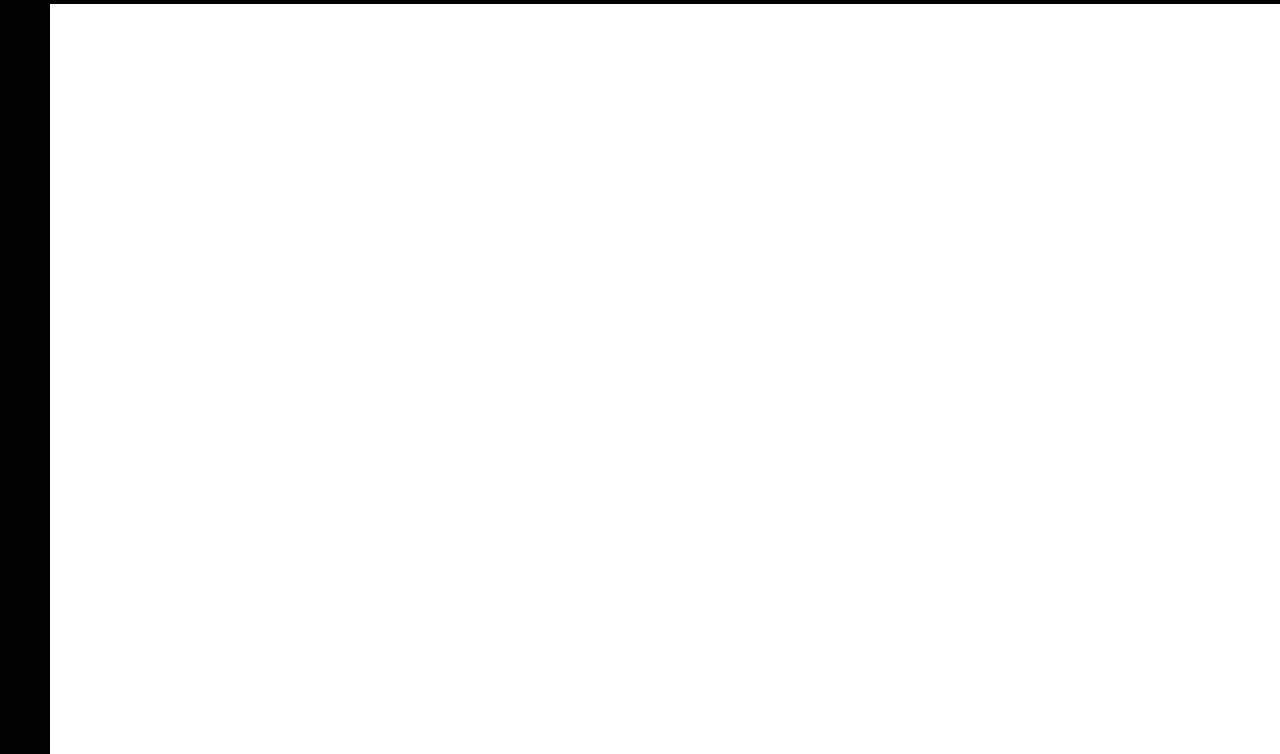
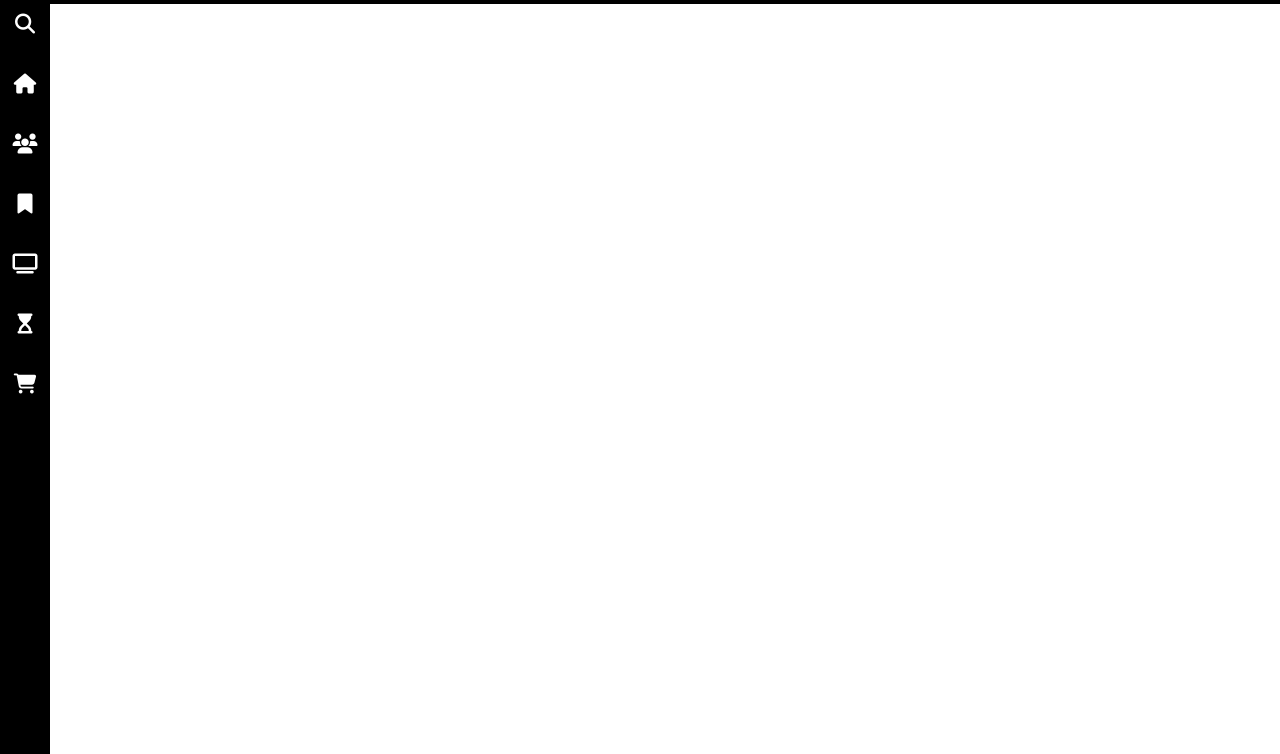
Before and after one commit to vinothsmart/movie-website, a plain HTML site: page index.html in a window 1280 px wide. Shown: the part 46-800 px from the top of the page. Drawn offline with Linux system fonts and the light colour scheme.

Commit message:
Update sidebar with left menu icons

```diff
--- a/index.html
+++ b/index.html
@@ -45,6 +45,14 @@
         </div>
       </div>
     </div>
-    <div class="sidebar"></div>
+    <div class="sidebar">
+      <i class="left-menu-icon fa-solid fa-magnifying-glass"></i>
+      <i class="left-menu-icon fa-solid fa-house"></i>
+      <i class="left-menu-icon fa-solid fa-users"></i>
+      <i class="left-menu-icon fa-solid fa-bookmark"></i>
+      <i class="left-menu-icon fa-solid fa-tv"></i>
+      <i class="left-menu-icon fa-solid fa-hourglass-start"></i>
+      <i class="left-menu-icon fa-solid fa-cart-shopping"></i>
+    </div>
   </body>
 </html>
--- a/style.css
+++ b/style.css
@@ -81,4 +81,14 @@ body {
   background-color: black;
   position: fixed;
   top: 0;
+  display: flex;
+  flex-direction: column;
+  align-items: center;
+  padding-top: 60px;
 }
+
+.left-menu-icon {
+  color: white;
+  font-size: 20px;
+  margin-bottom: 40px;
+}
```
